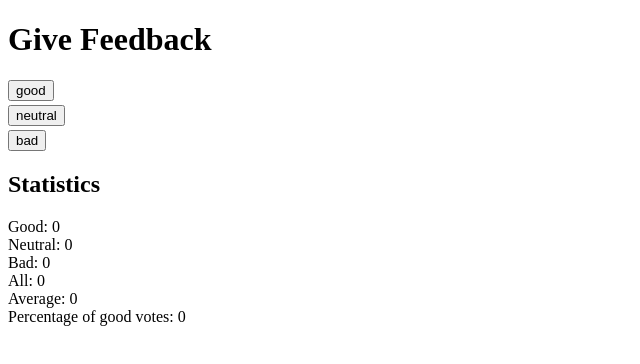
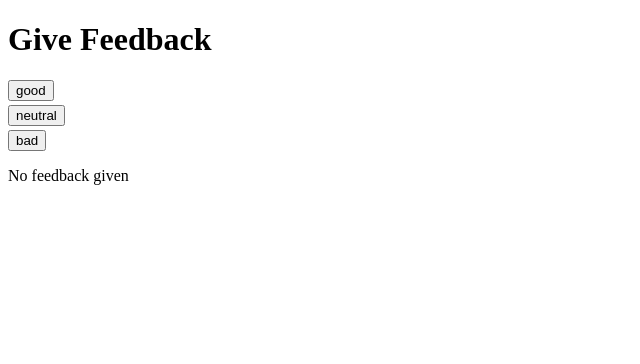
Before and after one commit to kevmhughes/fullstackopen, a React (Vite) app in the folder part1/unicafe/: page / in a window 1280 px wide. Shown: the top 364 px of the page, without its empty margins (0-640 px from the left). Built offline with nearby package versions, Linux system fonts and the light colour scheme.

Commit message:
1.9: unicafe step 4

```diff
--- a/part1/unicafe/src/App.jsx
+++ b/part1/unicafe/src/App.jsx
@@ -27,9 +27,10 @@ const Statistics = ({ title, good, neutral, bad }) => {
   };
 
   const total = good + neutral + bad;
-  const average = total == 0 ? 0 : ((good - bad)/total).toFixed(2);
-  const goodAsPercentage = total == 0 ? 0 : ((good/total) * 100).toFixed(2);
+  const average = total == 0 ? 0 : ((good - bad) / total).toFixed(2);
+  const goodAsPercentage = total == 0 ? 0 : ((good / total) * 100).toFixed(2);
 
+  if (total > 0) {
     return (
       <div style={statsStyle}>
         <h2>{title}</h2>
@@ -41,6 +42,9 @@ const Statistics = ({ title, good, neutral, bad }) => {
         <Stat name="Percentage of good votes" value={goodAsPercentage} />
       </div>
     );
+  } else {
+    return <p>No feedback given</p>;
+  }
 };
 
 const App = () => {
```
Lines whose indentation alone changed are shown as unchanged.
